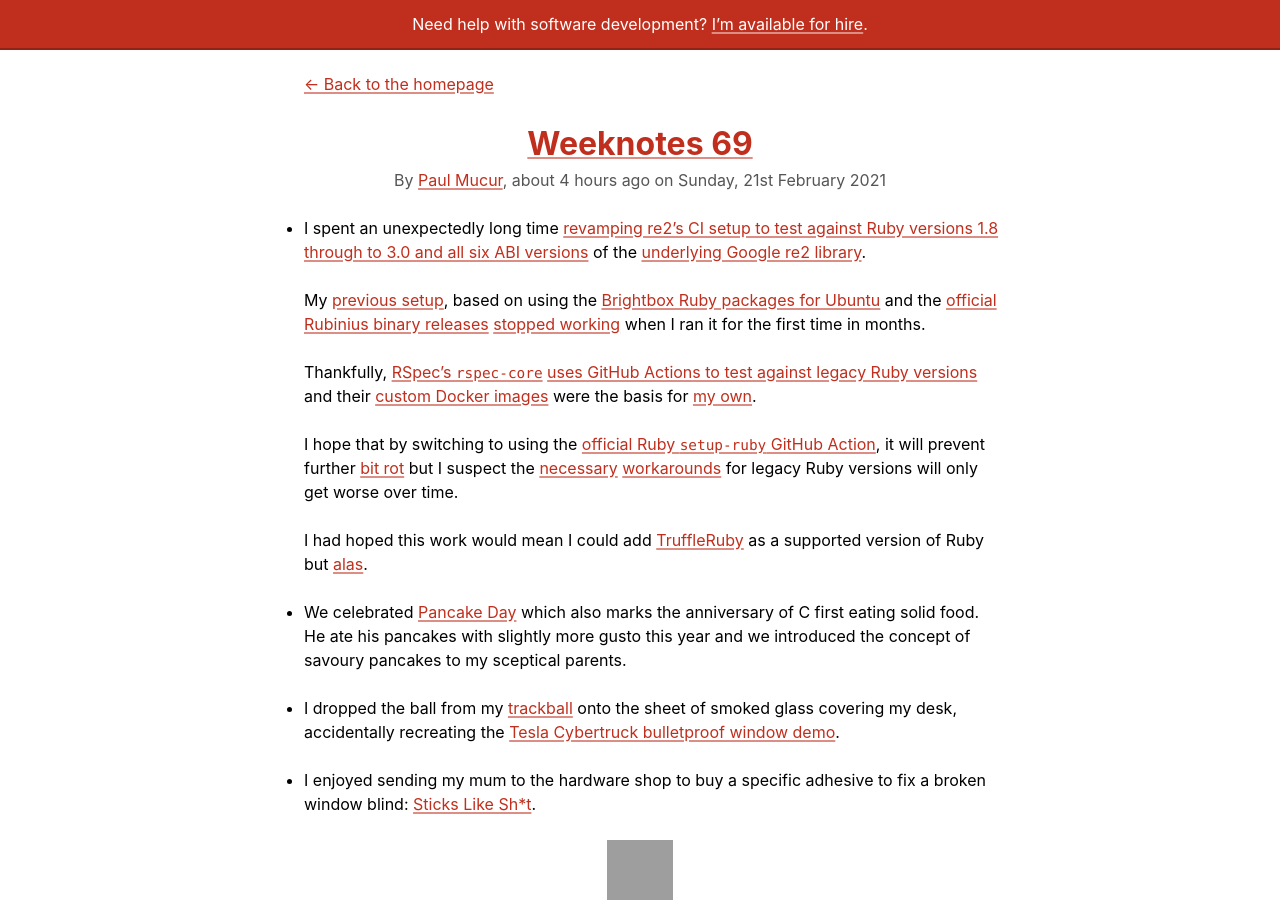
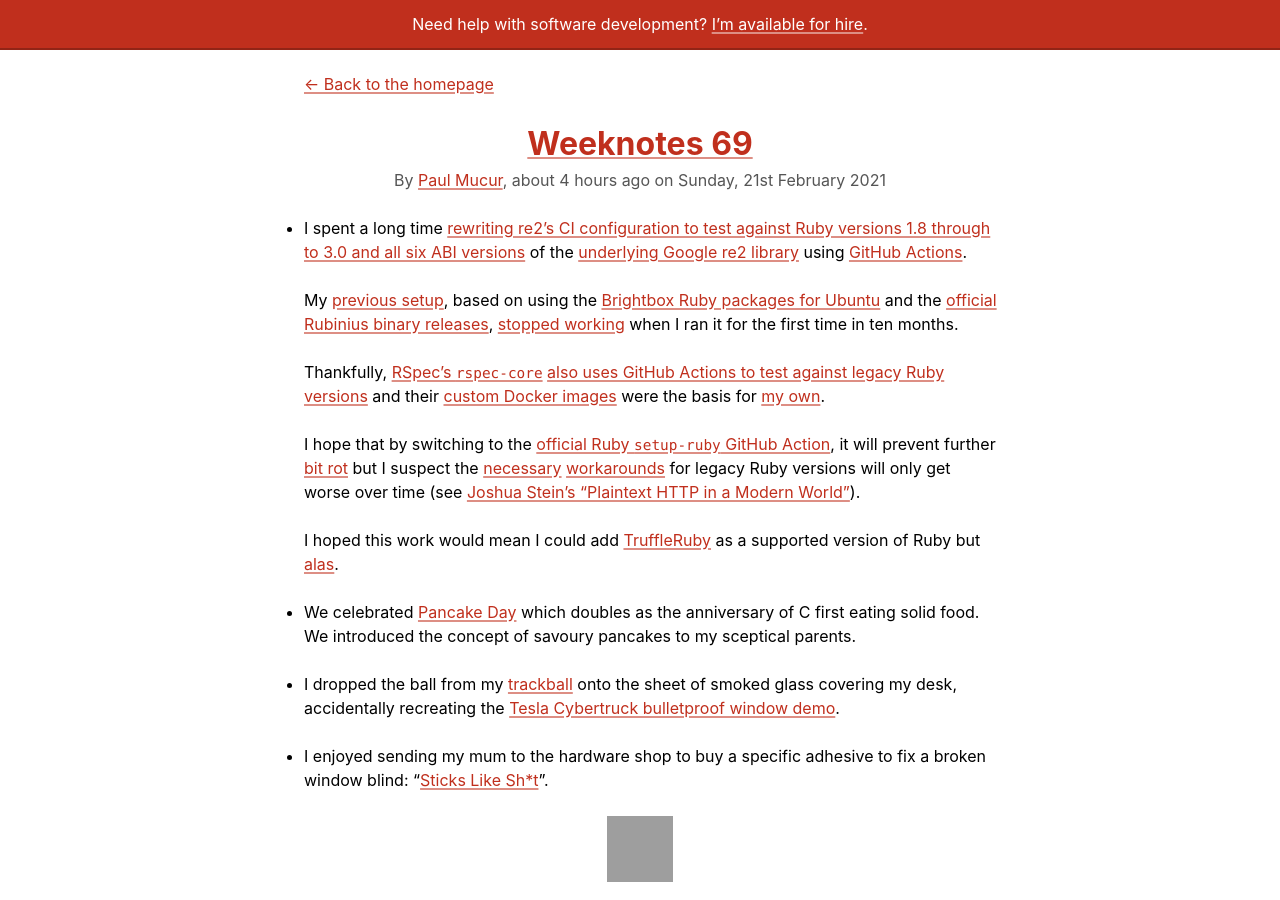
Before and after one commit to mudge/mudge.github.com, a Jekyll site: the page built from weeknotes/_posts/2021-02-21-weeknotes-69.markdown, in a window 1280 px wide and 900 px high. Built offline with Jekyll 4.4.1, drawn with Linux system fonts in a browser that asks for light colours; grey boxes are pictures that could not be loaded.

Commit message:
Update weeknotes 69

```diff
--- a/weeknotes/_posts/2021-02-21-weeknotes-69.markdown
+++ b/weeknotes/_posts/2021-02-21-weeknotes-69.markdown
@@ -2,19 +2,20 @@
 title: Weeknotes 69
 excerpt: A lot of hours writing YAML, pancake day, channelling Elon Musk and product names that maximize embarrassment in Homebase.
 date: 2021-02-21 10:21:00
+updated: 2021-02-21 13:26:00
 ---
-*   I spent an unexpectedly long time [revamping re2's CI setup to test against Ruby versions 1.8 through to 3.0 and all six ABI versions](https://github.com/mudge/re2/pull/47) of the [underlying Google re2 library](https://github.com/google/re2).
+*   I spent a long time [rewriting re2's CI configuration to test against Ruby versions 1.8 through to 3.0 and all six ABI versions](https://github.com/mudge/re2/pull/47) of the [underlying Google re2 library](https://github.com/google/re2) using [GitHub Actions](https://github.com/features/actions).
 
-    My [previous setup](https://github.com/mudge/re2-test-action), based on using the [Brightbox Ruby packages for Ubuntu](https://www.brightbox.com/docs/ruby/ubuntu/) and the [official Rubinius binary releases](http://rubinius-binaries-rubinius-com.s3-us-west-2.amazonaws.com/index.txt) [stopped working](https://github.com/mudge/re2/runs/1927274557?check_suite_focus=true) when I ran it for the first time in months.
+    My [previous setup](https://github.com/mudge/re2-test-action), based on using the [Brightbox Ruby packages for Ubuntu](https://www.brightbox.com/docs/ruby/ubuntu/) and the [official Rubinius binary releases](http://rubinius-binaries-rubinius-com.s3-us-west-2.amazonaws.com/index.txt), [stopped working](https://github.com/mudge/re2/runs/1927274557?check_suite_focus=true) when I ran it for the first time in ten months.
 
-    Thankfully, [RSpec's `rspec-core`](https://github.com/rspec/rspec-core) [uses GitHub Actions to test against legacy Ruby versions](https://github.com/rspec/rspec-core/blob/main/.github/workflows/ci.yml) and their [custom Docker images](https://github.com/rspec/docker-ci) were the basis for [my own](https://github.com/rspec/docker-ci).
+    Thankfully, [RSpec's `rspec-core`](https://github.com/rspec/rspec-core) [also uses GitHub Actions to test against legacy Ruby versions](https://github.com/rspec/rspec-core/blob/main/.github/workflows/ci.yml) and their [custom Docker images](https://github.com/rspec/docker-ci) were the basis for [my own](https://github.com/rspec/docker-ci).
 
-    I hope that by switching to using the [official Ruby `setup-ruby` GitHub Action](https://github.com/ruby/setup-ruby), it will prevent further [bit rot](https://en.wikipedia.org/wiki/Software_rot) but I suspect the [necessary](https://github.com/mudge/re2/blob/main/.github/workflows/tests.yml#L54) [workarounds](https://github.com/mudge/re2-ci/blob/main/1.8/Dockerfile#L21) for legacy Ruby versions will only get worse over time.
+    I hope that by switching to the [official Ruby `setup-ruby` GitHub Action](https://github.com/ruby/setup-ruby), it will prevent further [bit rot](https://en.wikipedia.org/wiki/Software_rot) but I suspect the [necessary](https://github.com/mudge/re2/blob/main/.github/workflows/tests.yml#L54) [workarounds](https://github.com/mudge/re2-ci/blob/main/1.8/Dockerfile#L21) for legacy Ruby versions will only get worse over time (see [Joshua Stein's "Plaintext HTTP in a Modern World"](https://jcs.org/2021/01/06/plaintext)).
 
-    I had hoped this work would mean I could add [TruffleRuby](https://github.com/oracle/truffleruby) as a supported version of Ruby but [alas](https://github.com/oracle/truffleruby/issues/2262).
+    I hoped this work would mean I could add [TruffleRuby](https://github.com/oracle/truffleruby) as a supported version of Ruby but [alas](https://github.com/oracle/truffleruby/issues/2262).
 
-*   We celebrated [Pancake Day](https://en.wikipedia.org/wiki/Shrove_Tuesday) which also marks the anniversary of C first eating solid food. He ate his pancakes with slightly more gusto this year and we introduced the concept of savoury pancakes to my sceptical parents.
+*   We celebrated [Pancake Day](https://en.wikipedia.org/wiki/Shrove_Tuesday) which doubles as the anniversary of C first eating solid food. We introduced the concept of savoury pancakes to my sceptical parents.
 
 *   I dropped the ball from my [trackball](https://www.kensington.com/en-gb/p/products/control/trackballs/expert-mouse-wired-trackball/) onto the sheet of smoked glass covering my desk, accidentally recreating the [Tesla Cybertruck bulletproof window demo](https://youtu.be/LMWwImDX3ks).
 
-*   I enjoyed sending my mum to the hardware shop to buy a specific adhesive to fix a broken window blind: [Sticks Like Sh*t](https://trade.evo-stik.co.uk/products/grab-adhesives/sticks-sht).
+*   I enjoyed sending my mum to the hardware shop to buy a specific adhesive to fix a broken window blind: "[Sticks Like Sh*t](https://trade.evo-stik.co.uk/products/grab-adhesives/sticks-sht)".
```
